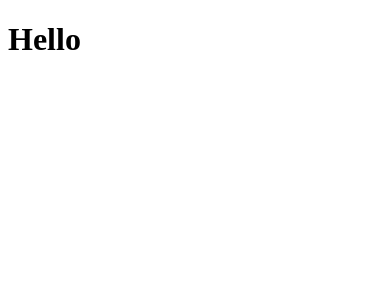
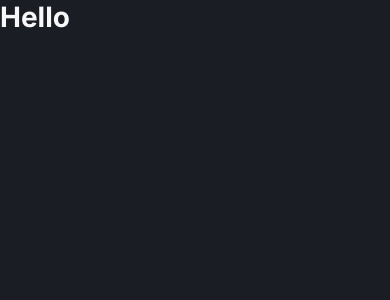
Before and after one commit to gaoliveira21/space-traveling, a Next.js app: page / in a window 390 px wide. Shown: the top 300 px of the page. Built offline with nearby package versions, Linux system fonts and the light colour scheme.

Commit message:
add global styles

```diff
--- a/package.json
+++ b/package.json
@@ -10,7 +10,8 @@
   "dependencies": {
     "next": "10.1.3",
     "react": "17.0.2",
-    "react-dom": "17.0.2"
+    "react-dom": "17.0.2",
+    "sass": "^1.32.10"
   },
   "devDependencies": {
     "@types/react": "^17.0.3",
--- a/src/pages/_app.tsx
+++ b/src/pages/_app.tsx
@@ -1,3 +1,5 @@
+import '@/src/styles/global.scss'
+
 function MyApp({ Component, pageProps }) {
   return <Component {...pageProps} />
 }
--- a/src/pages/index.tsx
+++ b/src/pages/index.tsx
@@ -4,8 +4,7 @@
   return (
     <div>
       <Head>
-        <title>Create Next App</title>
-        <link rel="icon" href="/favicon.ico" />
+        <title>Posts | SpaceTraveling</title>
       </Head>
 
       <h1>Hello</h1>
--- /dev/null
+++ b/src/styles/global.scss
@@ -0,0 +1,43 @@
+* {
+  margin: 0;
+  padding: 0;
+  box-sizing: border-box;
+}
+
+:root {
+  --highlight: #ff57b2;
+  --heading: #f8f8f8;
+  --background: #1a1d23;
+  --info: #bbb;
+  --body: #d7d7d7;
+}
+
+@media (max-width: 1080px) {
+  html {
+    font-size: 93.75%;
+  }
+}
+
+@media (max-width: 720px) {
+  html {
+    font-size: 87.5%;
+  }
+}
+
+body {
+  background: var(--background);
+  color: var(--heading);
+}
+
+body, input, textarea, select, button {
+  font: 400 1rem 'Inter', sans-serif;
+}
+
+button {
+  cursor: pointer;
+}
+
+a {
+  color: inherit;
+  text-decoration: none;
+}
```
Also changed, not shown: 1 other file (tests, documents, lock files or other folders).
